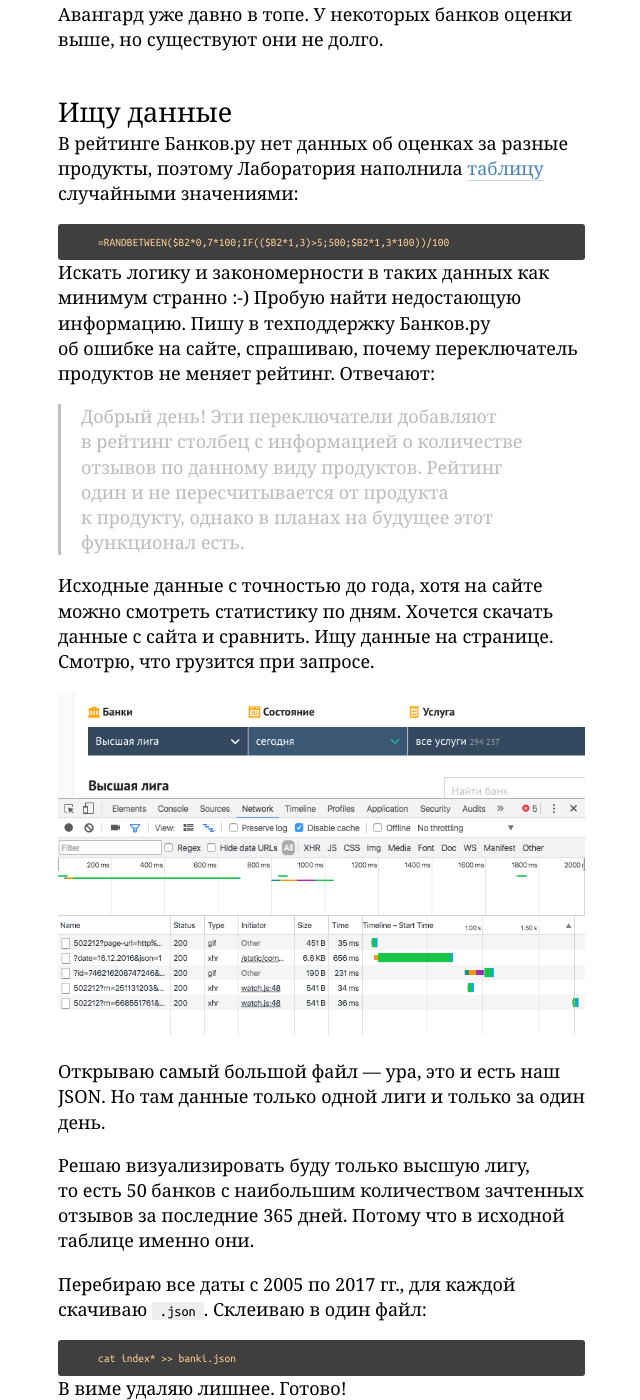
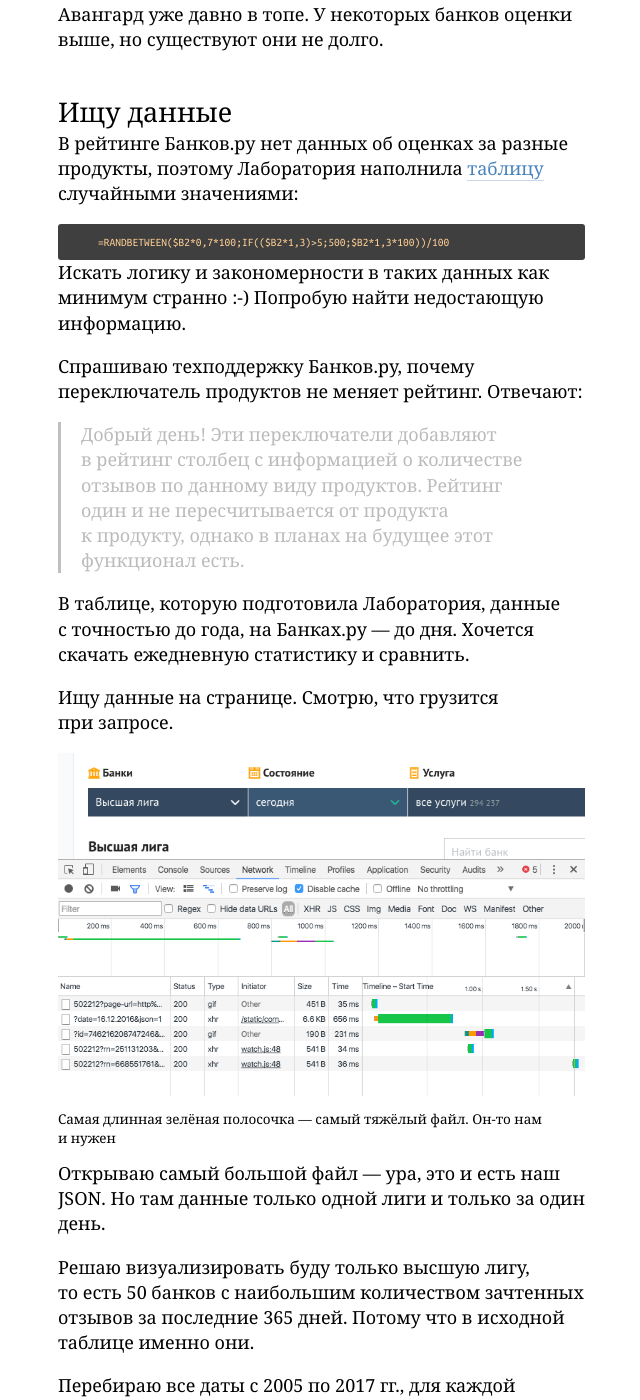
Before and after one commit to illus0r/dianov.org, a Jekyll site: the page built from _posts/2016-12-16-banki-ru-challenge.md, in a window 1280 px wide and 1400 px high, scrolled down 995 px. Shown: the whole window, without its empty margins (455-1095 px from the left). Built offline with Jekyll 4.4.1, drawn with Linux system fonts in a browser that asks for light colours.

Commit message:
Updated 2016-12-16-banki-ru-challenge.md

````diff
--- a/_posts/2016-12-16-banki-ru-challenge.md
+++ b/_posts/2016-12-16-banki-ru-challenge.md
@@ -27,13 +27,20 @@
 =RANDBETWEEN($B2*0,7*100;IF(($B2*1,3)>5;500;$B2*1,3*100))/100
 ```
 
-Искать логику и закономерности в таких данных как минимум странно :-) Пробую найти недостающую информацию. Пишу в техподдержку Банков.ру об ошибке на сайте, спрашиваю, почему переключатель продуктов не меняет рейтинг. Отвечают:
+Искать логику и закономерности в таких данных как минимум странно :-) Попробую найти недостающую информацию.
+
+Спрашиваю техподдержку Банков.ру, почему переключатель продуктов не меняет рейтинг. Отвечают:
 
 > Добрый день! Эти переключатели добавляют в рейтинг столбец с информацией о количестве отзывов по данному виду продуктов. Рейтинг один и не пересчитывается от продукта к продукту, однако в планах на будущее этот функционал есть.
 
-Исходные данные с точностью до года, хотя на сайте можно смотреть статистику по дням. Хочется скачать данные с сайта и сравнить. Ищу данные на странице. Смотрю, что грузится при запросе.<!--break-->
+В таблице, которую подготовила Лаборатория, данные с точностью до года, на Банках.ру — до дня. Хочется скачать ежедневную статистику и сравнить.
+
+Ищу данные на странице. Смотрю, что грузится при запросе.<!--break-->
 
 ![Ищу данные](/media/finding-json.png)
+
+Самая длинная зелёная полосочка — самый тяжёлый файл. Он-то нам и нужен
+{:.caption}
 
 Открываю самый большой файл — ура, это и есть наш JSON. Но там данные только одной лиги и только за один день.
 
````
